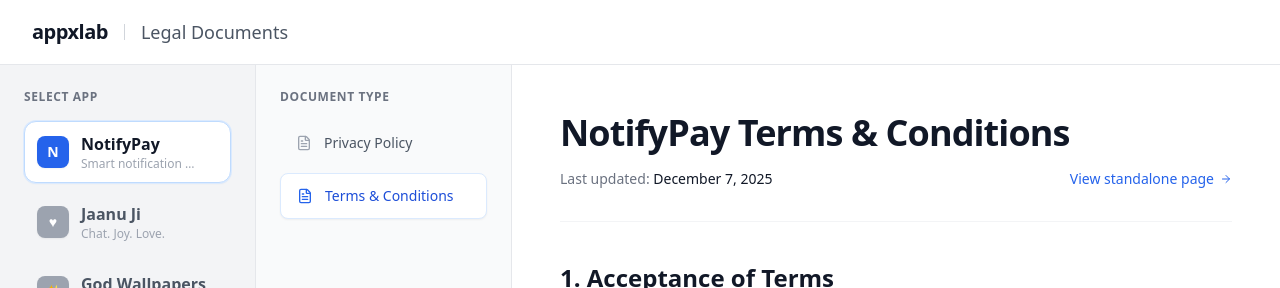
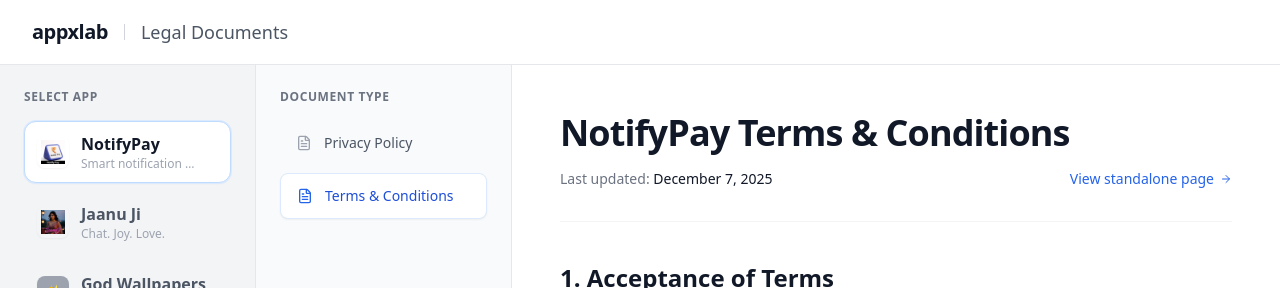
Before and after one commit to AppXLabs/front_page, a Next.js app: page /legal in a window 1280 px wide. Shown: the top 288 px of the page. Built offline with nearby package versions, Linux system fonts and the light colour scheme.

Commit message:
added logos on the legal pages

```diff
--- a/src/app/jaanuji/privacy/page.tsx
+++ b/src/app/jaanuji/privacy/page.tsx
@@ -26,8 +26,8 @@
             <nav className="border-b border-pink-100 bg-white/80 backdrop-blur-md sticky top-0 z-50">
                 <div className="max-w-4xl mx-auto px-4 sm:px-6 h-16 flex items-center justify-between">
                     <Link href="/jaanuji" className="flex items-center gap-2 hover:opacity-80 transition-opacity">
-                        <div className="w-8 h-8 bg-gradient-to-tr from-pink-500 to-rose-400 rounded-full flex items-center justify-center text-white shadow-sm">
-                            <Heart className="w-4 h-4 fill-current" />
+                        <div className="w-8 h-8 bg-white rounded-full flex items-center justify-center overflow-hidden shadow-sm border border-pink-100">
+                            <img src="/jaanuji/logo.webp" alt="Jaanu Ji Logo" className="w-full h-full object-contain p-0.5" />
                         </div>
                         <span className="text-xl font-bold tracking-tight text-gray-900">Jaanu Ji</span>
                     </Link>
--- a/src/app/jaanuji/terms/page.tsx
+++ b/src/app/jaanuji/terms/page.tsx
@@ -26,8 +26,8 @@
             <nav className="border-b border-pink-100 bg-white/80 backdrop-blur-md sticky top-0 z-50">
                 <div className="max-w-4xl mx-auto px-4 sm:px-6 h-16 flex items-center justify-between">
                     <Link href="/jaanuji" className="flex items-center gap-2 hover:opacity-80 transition-opacity">
-                        <div className="w-8 h-8 bg-gradient-to-tr from-pink-500 to-rose-400 rounded-full flex items-center justify-center text-white shadow-sm">
-                            <Heart className="w-4 h-4 fill-current" />
+                        <div className="w-8 h-8 bg-white rounded-full flex items-center justify-center overflow-hidden shadow-sm border border-pink-100">
+                            <img src="/jaanuji/logo.webp" alt="Jaanu Ji Logo" className="w-full h-full object-contain p-0.5" />
                         </div>
                         <span className="text-xl font-bold tracking-tight text-gray-900">Jaanu Ji</span>
                     </Link>
--- a/src/app/legal/page.tsx
+++ b/src/app/legal/page.tsx
@@ -62,8 +62,18 @@
                                         : "border-transparent text-gray-600 hover:bg-white/50 hover:text-gray-900"
                                         } min-w-[200px] md:min-w-0`}
                                 >
-                                    <div className={`w-8 h-8 rounded-lg flex items-center justify-center text-white font-bold text-sm shadow-sm ${selectedApp === app.id ? "bg-blue-600" : "bg-gray-400"}`}>
-                                        {app.icon}
+                                    <div className={`w-8 h-8 rounded-lg flex items-center justify-center overflow-hidden shadow-sm ${selectedApp === app.id ? "bg-white" : "bg-gray-100"}`}>
+                                        {app.logoPath ? (
+                                            <img
+                                                src={app.logoPath}
+                                                alt={app.name}
+                                                className="w-full h-full object-contain p-1"
+                                            />
+                                        ) : (
+                                            <div className={`w-full h-full flex items-center justify-center text-white font-bold text-sm ${selectedApp === app.id ? "bg-blue-600" : "bg-gray-400"}`}>
+                                                {app.icon}
+                                            </div>
+                                        )}
                                     </div>
                                     <div>
                                         <div className={`font-semibold ${selectedApp === app.id ? "text-gray-900" : "text-gray-600"}`}>{app.name}</div>
--- a/src/app/notifypay/privacy/page.tsx
+++ b/src/app/notifypay/privacy/page.tsx
@@ -26,8 +26,8 @@
             <nav className="border-b border-gray-100 bg-white/80 backdrop-blur-md sticky top-0 z-50">
                 <div className="max-w-4xl mx-auto px-4 sm:px-6 h-16 flex items-center justify-between">
                     <Link href="/notifypay" className="flex items-center gap-2 hover:opacity-80 transition-opacity">
-                        <div className="w-8 h-8 bg-blue-600 rounded-lg flex items-center justify-center text-white font-bold text-xl">
-                            N
+                        <div className="w-8 h-8 bg-white rounded-lg flex items-center justify-center overflow-hidden shadow-sm border border-blue-100">
+                            <img src="/notifypay/logo.webp" alt="NotifyPay Logo" className="w-full h-full object-contain p-1" />
                         </div>
                         <span className="text-xl font-bold tracking-tight text-blue-900">NotifyPay</span>
                     </Link>
--- a/src/app/notifypay/terms/page.tsx
+++ b/src/app/notifypay/terms/page.tsx
@@ -26,8 +26,8 @@
             <nav className="border-b border-gray-100 bg-white/80 backdrop-blur-md sticky top-0 z-50">
                 <div className="max-w-4xl mx-auto px-4 sm:px-6 h-16 flex items-center justify-between">
                     <Link href="/notifypay" className="flex items-center gap-2 hover:opacity-80 transition-opacity">
-                        <div className="w-8 h-8 bg-blue-600 rounded-lg flex items-center justify-center text-white font-bold text-xl">
-                            N
+                        <div className="w-8 h-8 bg-white rounded-lg flex items-center justify-center overflow-hidden shadow-sm border border-blue-100">
+                            <img src="/notifypay/logo.webp" alt="NotifyPay Logo" className="w-full h-full object-contain p-1" />
                         </div>
                         <span className="text-xl font-bold tracking-tight text-blue-900">NotifyPay</span>
                     </Link>
```
